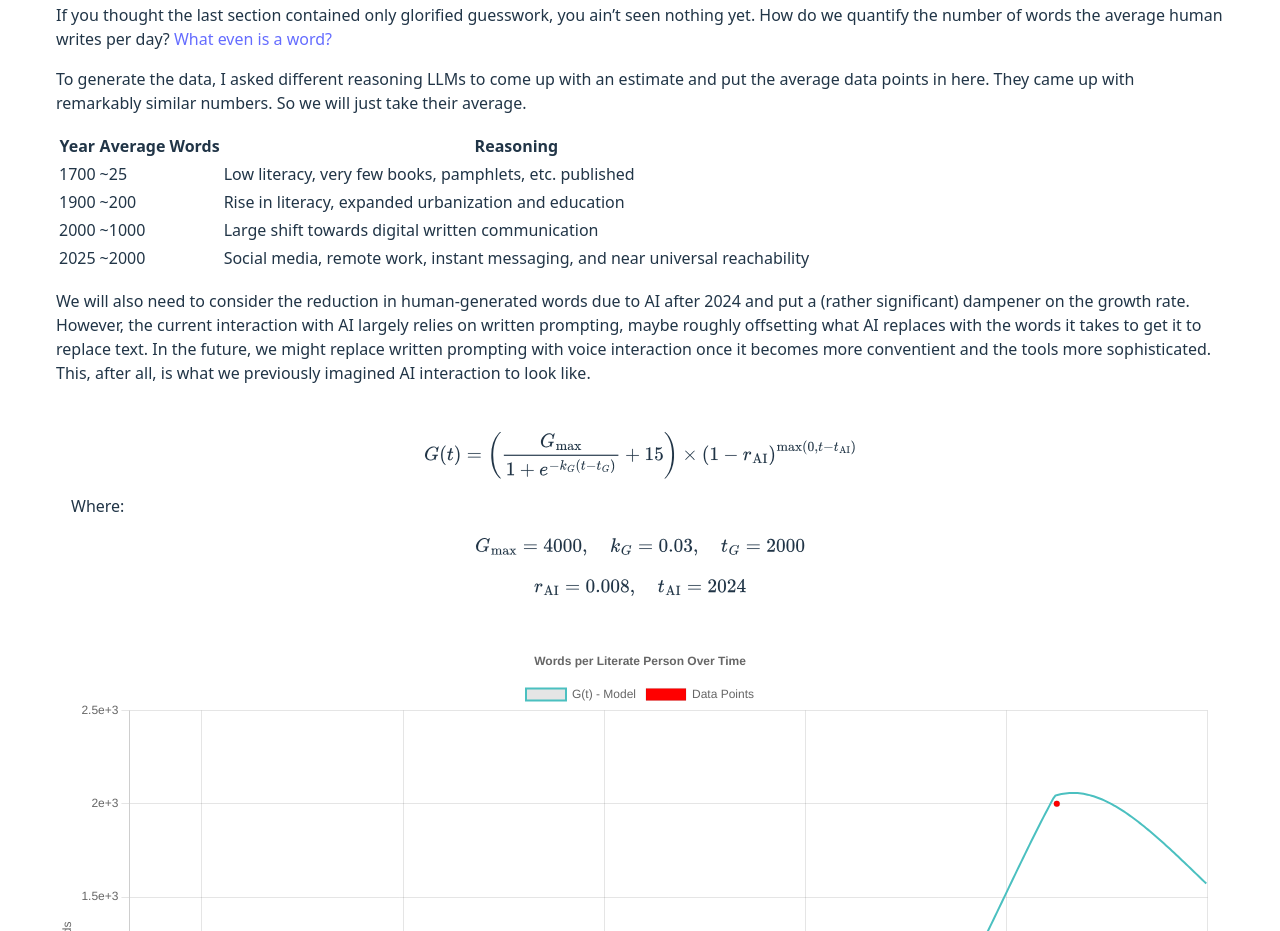
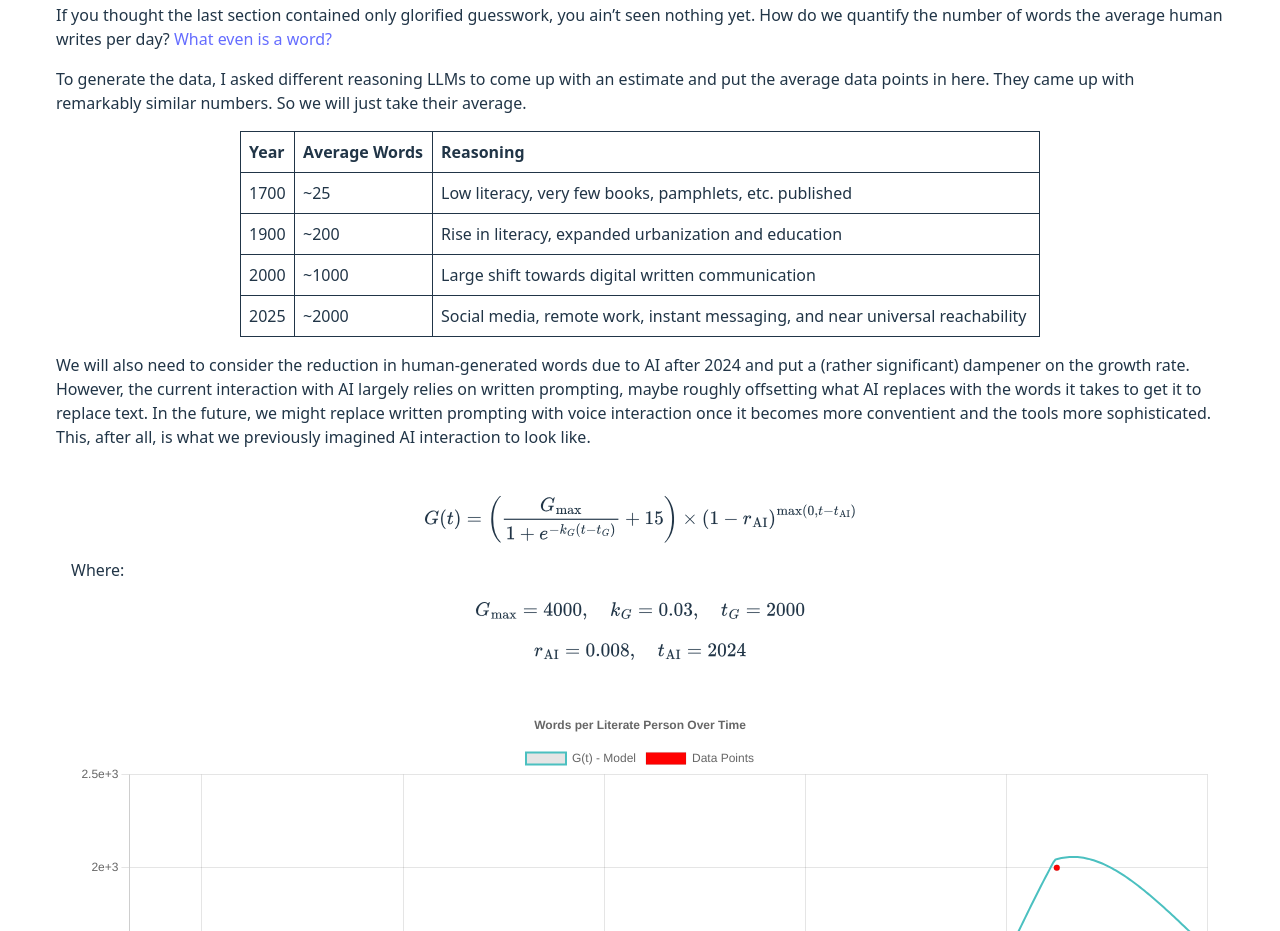
Before and after one commit to ossner/detectai, a website built with Vite: page index.html in a window 1280 px wide. Shown: the part 3716-4647 px from the top of the page. Built offline with nearby package versions, Linux system fonts and the light colour scheme; what cubic-spline, languagedetect would draw is missing.

Commit message:
center table

```diff
--- a/src/style.css
+++ b/src/style.css
@@ -50,9 +50,11 @@ a {
 }
 
 table {
+    margin: 0 auto; /* center the table */
     width: 100%;
-    overflow-x: auto;
-    display: block;
+    max-width: 800px;
+    border-collapse: collapse;
+    font-family: inherit;
 }
 
 .disclaimer-content {
@@ -137,6 +139,7 @@ textarea {
     font-size: 1rem;
     box-sizing: border-box;
 }
+
 * {
     box-sizing: border-box;
     word-wrap: break-word;
@@ -144,6 +147,12 @@ textarea {
 
 p, td, th {
     word-break: break-word;
+}
+
+td, th {
+    border: 1px solid #ccc;
+    text-align: left;
+    padding: 8px;
 }
 
 #app {
@@ -233,4 +242,8 @@ button:focus-visible {
         text-align: center;
         color: #888;
     }
+
+    td, th {
+        border: 1px solid #213547;
+    }
 }
```
